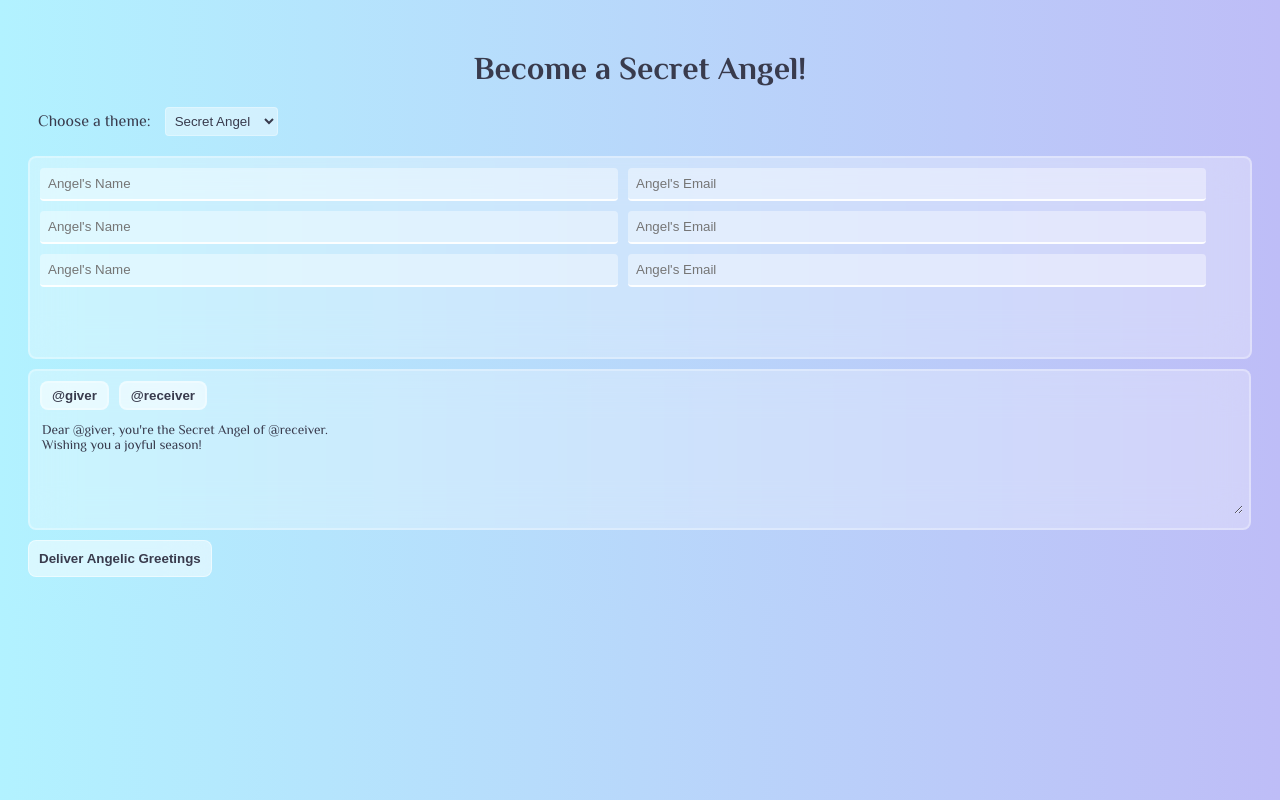
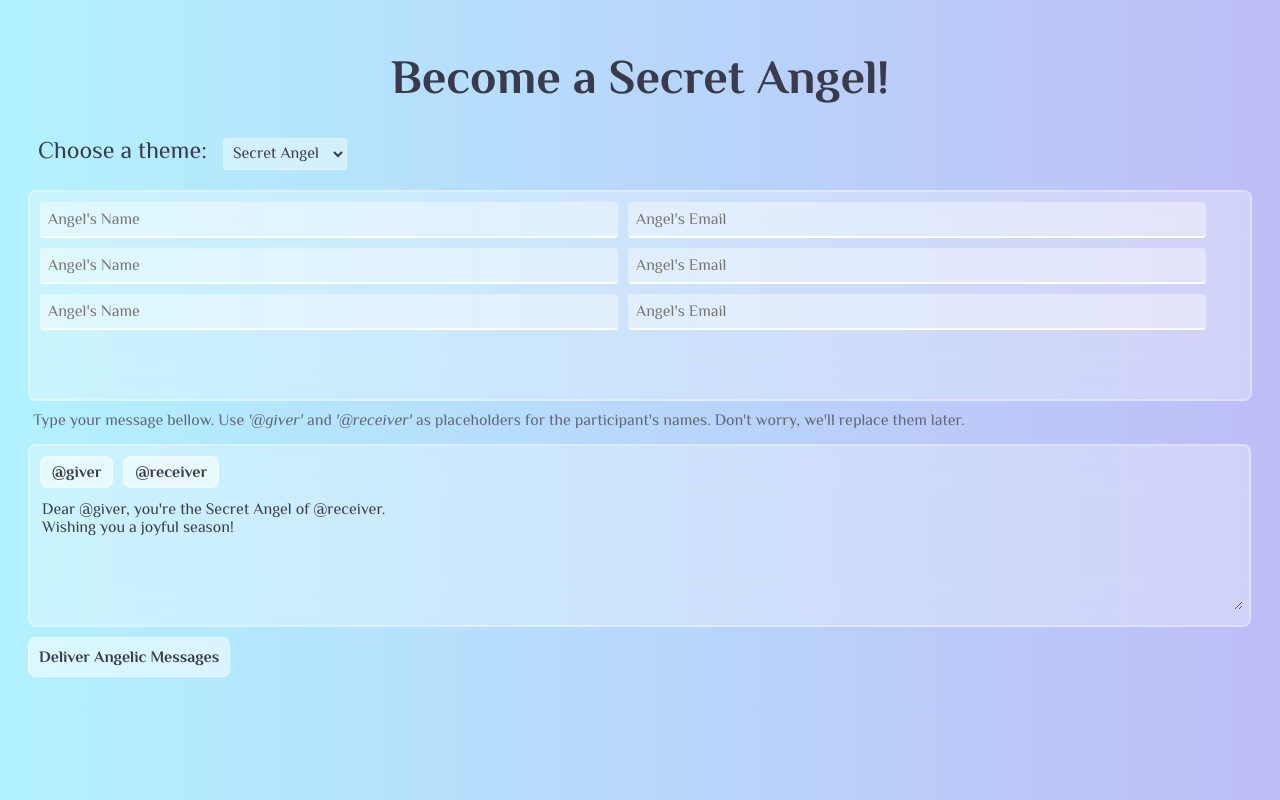
Before and after one commit to franciscopower/secret-angel, a SvelteKit app: page / in a window 1280 px wide. Built offline with nearby package versions, Linux system fonts and the light colour scheme; some icons are missing; what mailtrap would draw is missing.

Commit message:
feat: add tip

```diff
--- a/src/routes/+layout.svelte
+++ b/src/routes/+layout.svelte
@@ -13,6 +13,18 @@
 <style>
   :global(body) {
     font-family: 'Philosopher', sans-serif;
+    font-size: 24px;
     --primary-color: rgb(57, 59, 77);
+    --secondary-color: rgb(100, 102, 119);
   }
+  :global(input, textarea, select) {
+    font-family: 'Philosopher', sans-serif;
+    font-size: 16px;
+  }
+  :global(button) {
+    font-family: 'Philosopher', sans-serif;
+    font-size: 16px;
+    cursor: pointer;
+  }
+
 </style>
--- a/src/routes/+page.svelte
+++ b/src/routes/+page.svelte
@@ -19,7 +19,7 @@
 				sendError: 'Oops! There was an issue sending your angelic messages.'
 			},
 			success: 'Your angelic messages have taken flight!',
-			submitButton: 'Deliver Angelic Greetings',
+			submitButton: 'Deliver Angelic Messages',
 			resetButton: 'Spread More Magic',
 			placeholders: {
 				name: "Angel's Name",
@@ -39,7 +39,7 @@ Wishing you a joyful season!`
 				sendError: 'Oops! There was an issue sending your secret Santa messages.'
 			},
 			success: 'Your festive messages have been delivered!',
-			submitButton: 'Send Festive Greetings',
+			submitButton: 'Send Festive Messages',
 			resetButton: 'Spread More Holiday Cheer',
 			placeholders: {
 				name: "Santa's Helper",
@@ -59,7 +59,7 @@ Wishing you a joyful season!`
 				sendError: 'Oops! There was an issue delivering your secret friend messages.'
 			},
 			success: 'Your friendly messages have been shared!',
-			submitButton: 'Send Friendly Greetings',
+			submitButton: 'Send Friendly Messages',
 			resetButton: 'Make More Friends',
 			placeholders: {
 				name: "Friend's Name",
@@ -152,6 +152,8 @@ Wishing you a joyful season!`,
 				<Icon icon="material-symbols:add-circle-outline-rounded" />
 			</button>
 		</div>
+
+    <div class="textarea-description">Type your message bellow. Use <i>'@giver'</i> and <i>'@receiver'</i> as placeholders for the participant's names. Don't worry, we'll replace them later.</div>
 
 		{#if form?.missingMarkers}
 			<div class="error-message">
@@ -354,6 +356,13 @@ Wishing you a joyful season!`,
 		}
 	}
 
+  .textarea-description {
+    color: var(--secondary-color);
+    font-size: 16px;
+    margin-bottom: 5px;
+    padding: 0 5px;
+  }
+
 	.styled-textarea {
 		background: rgba(255, 255, 255, 0.3);
 		border-radius: 8px;
@@ -369,7 +378,6 @@ Wishing you a joyful season!`,
 			background: transparent;
 			margin: 10px 0 0 0;
 			resize: vertical;
-			font-family: inherit;
 			color: var(--primary-color);
 		}
 		& textarea:focus {
```
